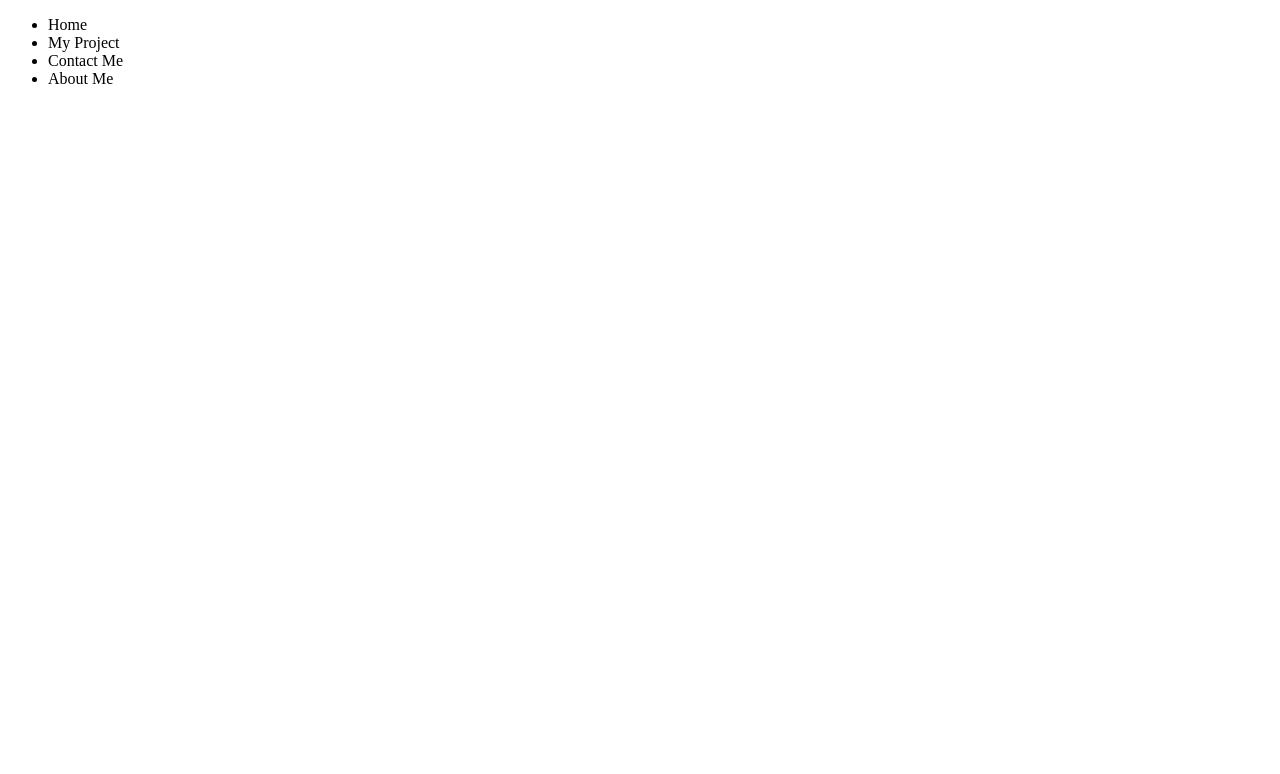
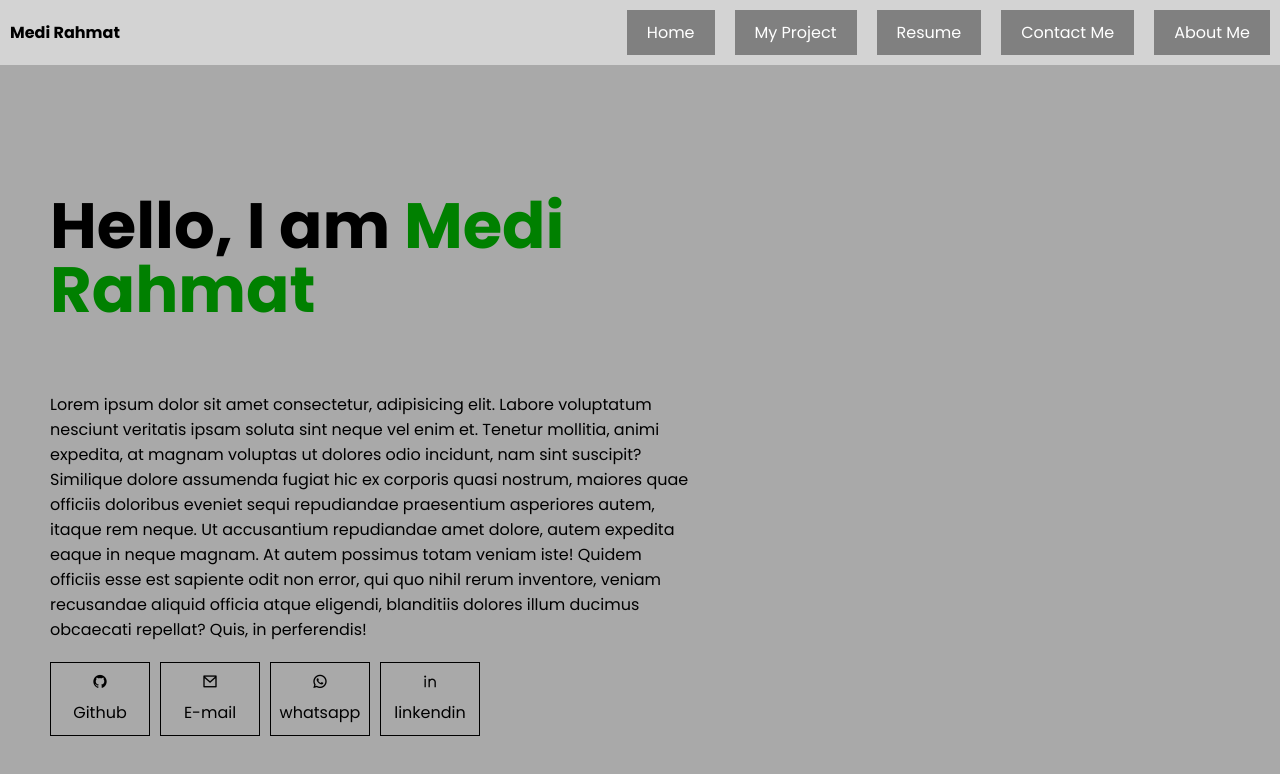
Before and after one commit to MediRa/Portofolio, a plain HTML site: page index.html in a window 1280 px wide. Drawn offline with nearby package versions, Linux system fonts and the light colour scheme.

Commit message:
make navbar and hero text

```diff
--- a/index.html
+++ b/index.html
@@ -3,18 +3,48 @@
 <head>
     <meta charset="UTF-8">
     <meta name="viewport" content="width=device-width, initial-scale=1.0">
+
+    <!-- icon link -->
+    <link rel="stylesheet" href="https://cdnjs.cloudflare.com/ajax/libs/remixicon/4.5.0/remixicon.css">
+    <link rel="stylesheet" href="style.css">
     <title>Portofolio</title>
 </head>
 <body>
-    <header class="container">
-        <nav>
-            <ul>
-                <li>Home</li>
-                <li>My Project</li>
-                <li>Contact Me</li>
-                <li>About Me</li>
+    <header id="header" class="header">
+        <h1>Medi Rahmat</h1>
+        <nav class="navbar">
+            <ul class="nav-links">
+                <li class="active"><a href="#">Home</a></li>
+                <li><a href="#">My Project</a></li>
+                <li><a href="#">Resume</a></li>
+                <li><a href="#">Contact Me</a></li>
+                <li><a href="#">About Me</a></li>
             </ul>
         </nav>
     </header>
+    <main>
+        <article class="hero-text">
+            <h1>Hello, I am <span>Medi Rahmat</span></h1>
+            <p>Lorem ipsum dolor sit amet consectetur, adipisicing elit. Labore voluptatum nesciunt veritatis ipsam soluta sint neque vel enim et. Tenetur mollitia, animi expedita, at magnam voluptas ut dolores odio incidunt, nam sint suscipit? Similique dolore assumenda fugiat hic ex corporis quasi nostrum, maiores quae officiis doloribus eveniet sequi repudiandae praesentium asperiores autem, itaque rem neque. Ut accusantium repudiandae amet dolore, autem expedita eaque in neque magnam. At autem possimus totam veniam iste! Quidem officiis esse est sapiente odit non error, qui quo nihil rerum inventore, veniam recusandae aliquid officia atque eligendi, blanditiis dolores illum ducimus obcaecati repellat? Quis, in perferendis!</p>
+            <div class="social-media">
+                <div class="social-media-name">
+                    <i class="ri-github-fill"></i>
+                    <a href="#">Github</a>
+                </div>
+                <div class="social-media-name">
+                    <i class="ri-mail-line"></i>
+                    <a href="#">E-mail</a>
+                </div>
+                <div class="social-media-name">
+                    <i class="ri-whatsapp-line"></i>
+                    <a href="#">whatsapp</a>
+                </div>
+                <div class="social-media-name">
+                    <i class="ri-linkedin-line"></i>
+                    <a href="#">linkendin</a>
+                </div>
+            </div>
+        </article>
+    </main>
 </body>
 </html>
--- a/style.css
+++ b/style.css
@@ -14,8 +14,125 @@
     --f-body-size: 1rem;
     --f-heading-1-size: 3rem;
     --f-heading-size: 1rem;
+    --f-logo-size: 1rem;
+
+    /* basic padding */
+}
+/* Body */
+body {
+    background-color: darkgray;
 }
 
-.container {
+/* Base configuration */
+* {
+    padding: 0;
+    box-sizing: border-box;
+    margin: 0;
+    font-family: "Poppins", serif;
+}
+
+a {
+    text-decoration: none;
+    list-style: none;
+}
+
+.header {
+    width: 100%;
+    display: flex;
+    align-items: center;
+    justify-content: space-between;
+    box-sizing: border-box;
+    padding: 10px 10px;
+    background-color: var(--base-bg-clr-light);
+}
+
+.header h1 {
+    font-size: var(--f-logo-size);
+}
+
+.nav-links {
+    display: flex;
+    flex-direction: row;
+    gap: 20px;
+}
+
+.nav-links li {
+    text-decoration: none;
+    list-style: none;
+    background-color: var(--base-bg-clr);
+    padding: 10px 20px;
+    color: black;
+}
+
+.nav-links li:hover {
+    /* background-color: black; */
+    transition-duration: .5s;
+    border-radius: 10px;
+}
+
+.nav-links li a {
+    color: white;
+}
+
+.active {
+    background-color: black;
+}
+
+/* Hero Text */
+main {
+    /* background-color: blue; */
+    justify-content: center;
+    display: flex;
+    flex-direction: column;
+    gap: 50px;
+    height: 100vh;
 
 }
+.hero-text {
+    height: 50vh;
+    width: 50%;
+    display: flex;
+    flex-direction: column;
+    align-items: flex-start;
+    justify-content: center;
+    gap: 20px;
+    margin: 0px 50px;
+
+    /* background-color: red; */
+}
+.hero-text h1 {
+    line-height: 100%;
+    /* background-color: red; */
+    align-self: flex-start;
+    font-size: 64px;
+    margin-bottom: 50px;
+}
+
+.hero-text h1 span {
+    color: green;
+}
+.hero-text p {
+    font-size: 1rem;
+}
+
+.social-media {
+    display: flex;
+    flex-direction: row;
+    /* background-color: white; */
+    gap: 10px;
+}
+.social-media-name {
+    width: 100px;
+    height: auto;
+    display: flex;
+    flex-direction: column;
+    gap: 10px;
+    border: 1px solid black;
+    align-items: center;
+    justify-content: center;
+    /* background-color: aqua; */
+    padding: 10px 0px;
+}
+.social-media-name a {
+    color: black;
+}
```
